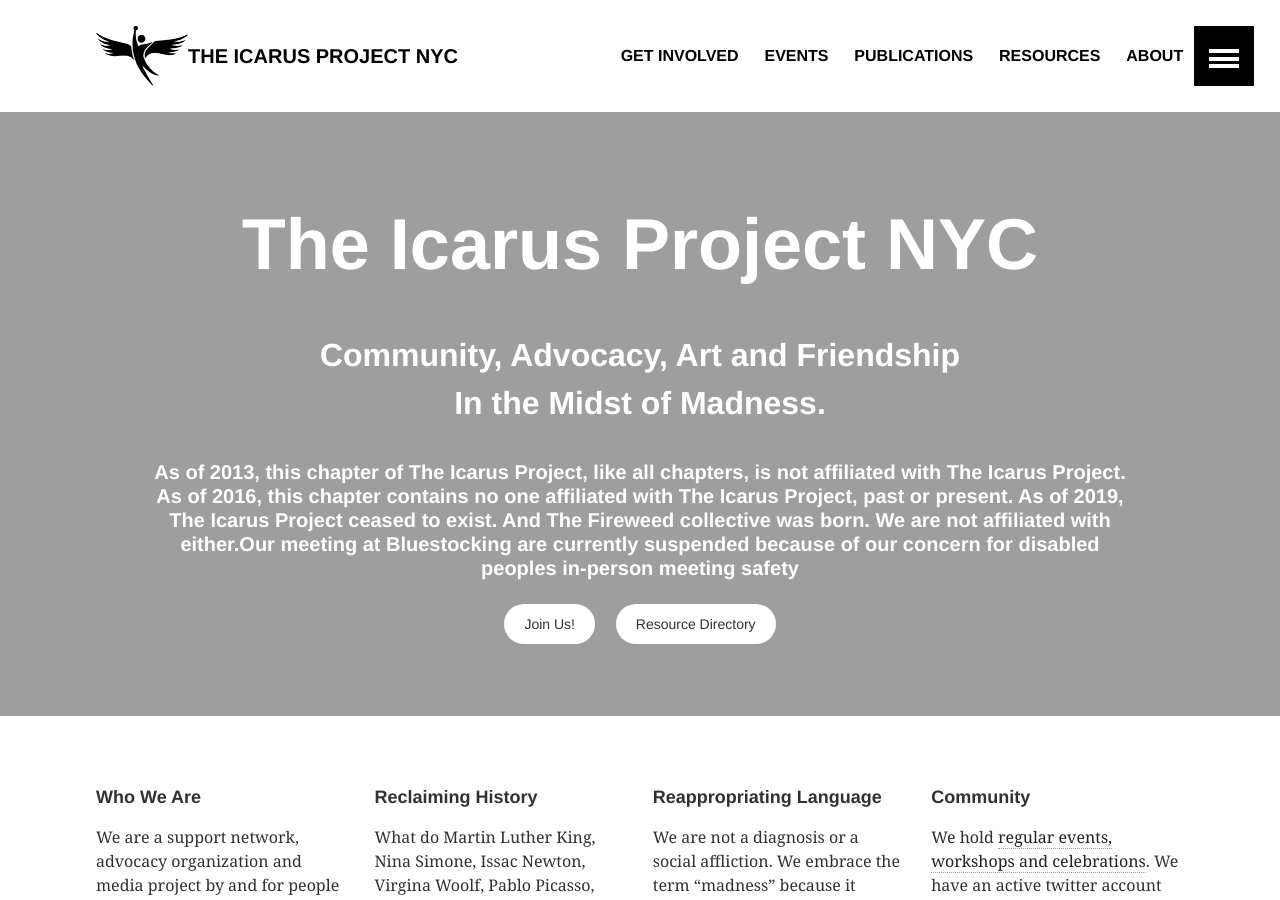
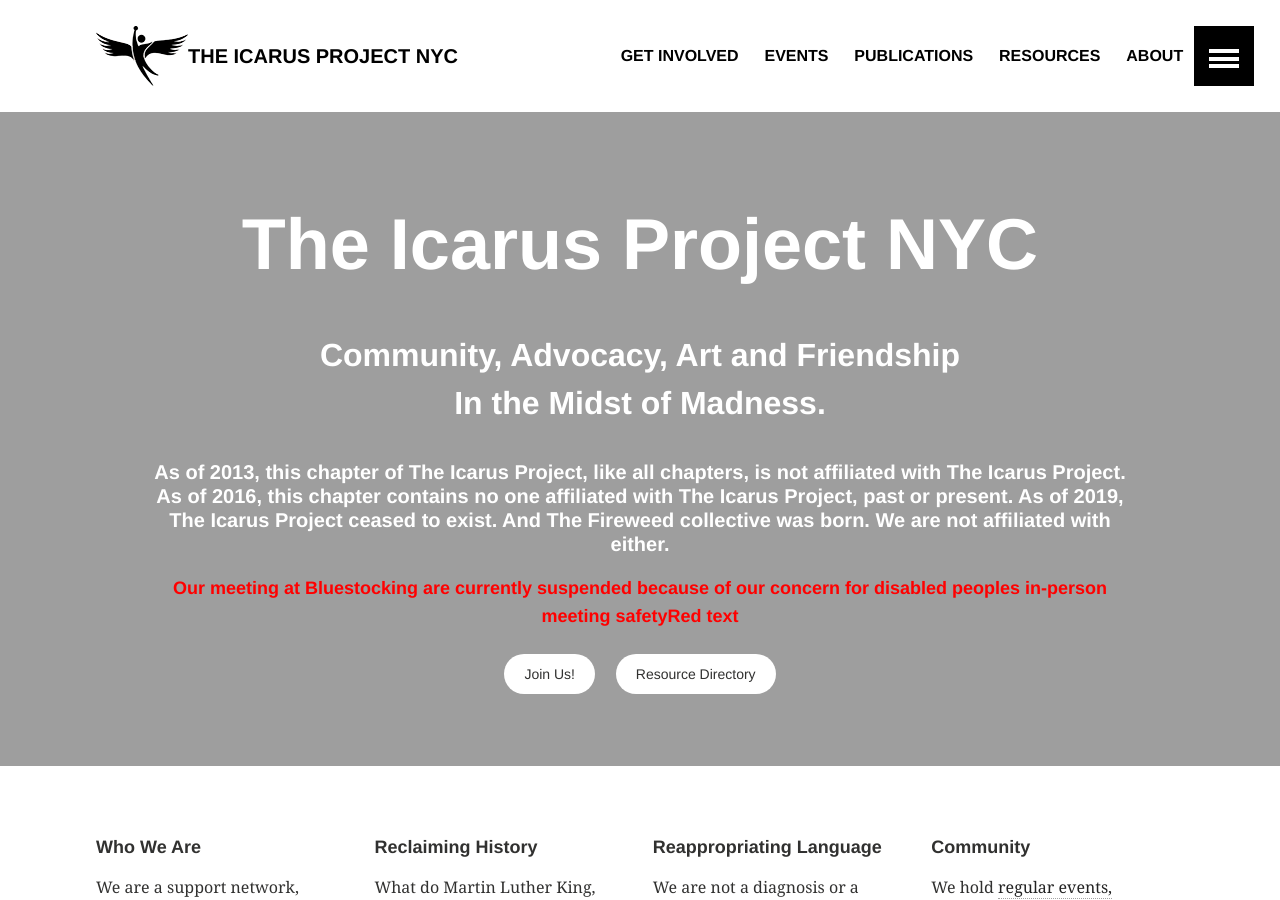
Before and after one commit to nycicarus/nycicarus.github.io, a Jekyll site: the page built from index.md, in a window 1280 px wide and 900 px high. Built offline with Jekyll 4.4.1, drawn with Linux system fonts in a browser that asks for light colours.

Commit message:
Update home.html

```diff
--- a/_layouts/home.html
+++ b/_layouts/home.html
@@ -41,7 +41,8 @@
         <h1>The Icarus Project NYC</h1>
         <h2>Community, Advocacy, Art and Friendship<br/>In the Midst of Madness.</h2>
 
-        <h5><b>As of 2013, this chapter of The Icarus Project, like all chapters, is not affiliated with The Icarus Project. As of 2016, this chapter contains no one affiliated with The Icarus Project, past or present. As of 2019, The Icarus Project ceased to exist. And The Fireweed collective was born. We are not affiliated with either.</b>Our meeting at Bluestocking are currently suspended because of our concern for disabled peoples in-person meeting safety</h5>
+        <h5><b>As of 2013, this chapter of The Icarus Project, like all chapters, is not affiliated with The Icarus Project. As of 2016, this chapter contains no one affiliated with The Icarus Project, past or present. As of 2019, The Icarus Project ceased to exist. And The Fireweed collective was born. We are not affiliated with either.</b> <p style="color:red;">
+Our meeting at Bluestocking are currently suspended because of our concern for disabled peoples in-person meeting safetyRed text</p></h5>
         <a href="{{ site.url }}/get-involved/" class="btn-inverse">Join Us!</a> &nbsp; &nbsp; <a href="http://directory.nycicarus.org/" class="btn-inverse">Resource Directory</a>
       </div><!-- /.page-lead-content -->
     </div><!-- /.page-lead -->
```
